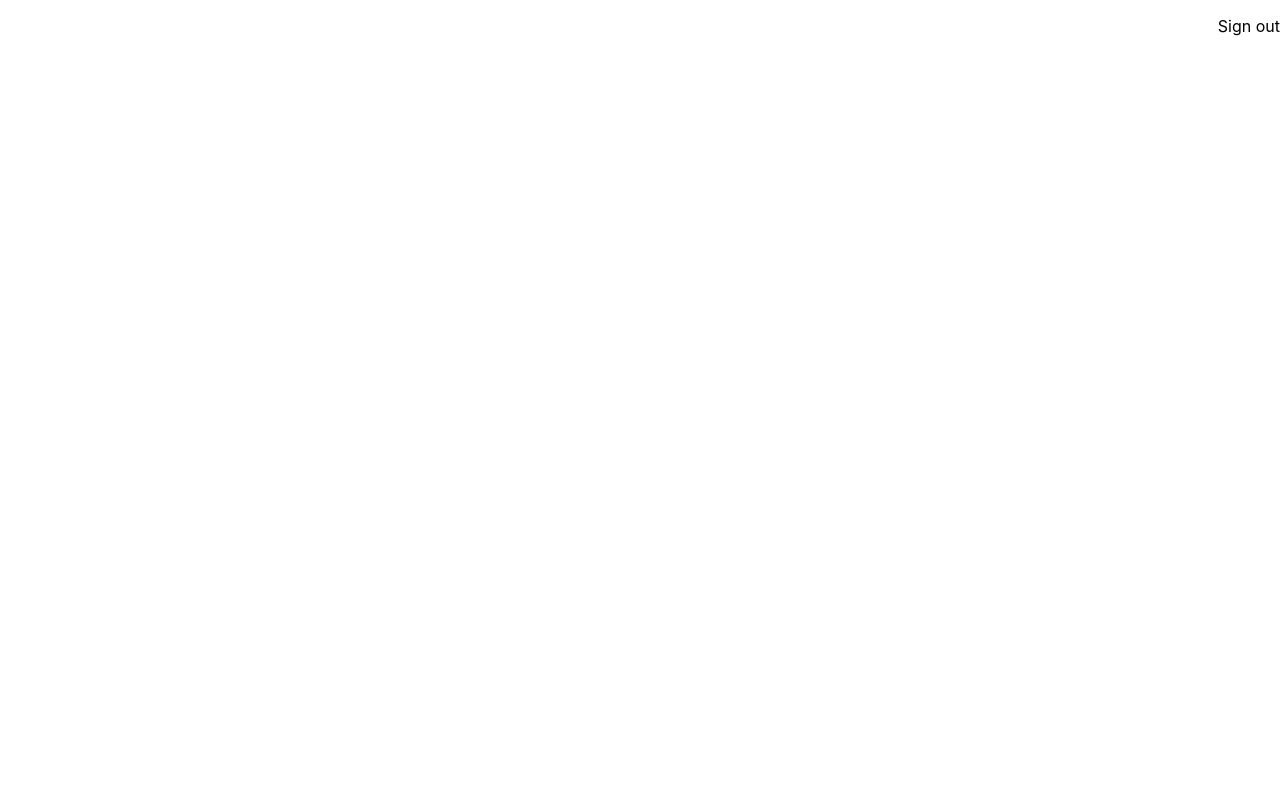
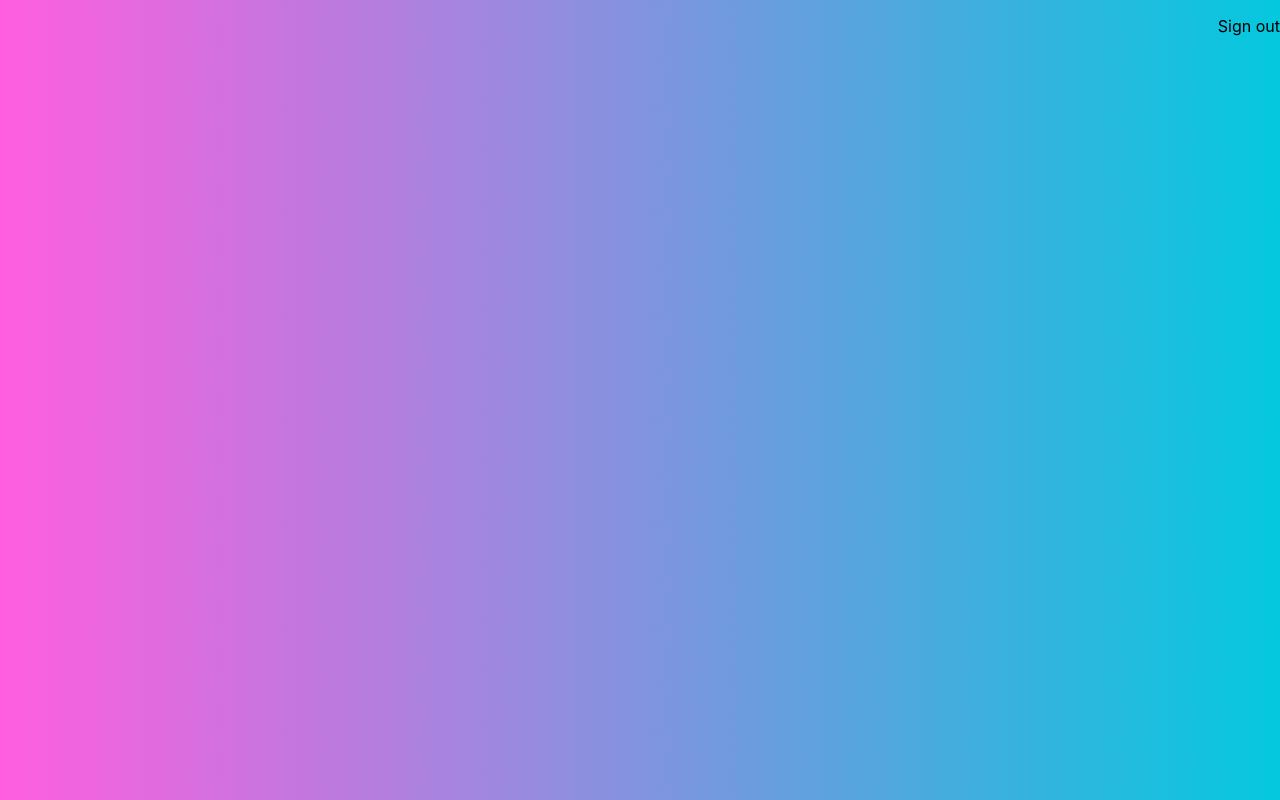
Before and after one commit to ErikCopel/smart-brain, a React (Create React App) app: page / in a window 1280 px wide. Built offline with nearby package versions, Linux system fonts and the light colour scheme.

Commit message:
Changes background color

```diff
--- a/src/index.css
+++ b/src/index.css
@@ -5,6 +5,7 @@ body {
     sans-serif;
   -webkit-font-smoothing: antialiased;
   -moz-osx-font-smoothing: grayscale;
+  background: linear-gradient(89deg, #FF5EDF 0%, #04C8DE 100%);
 }
 
 code {
```
